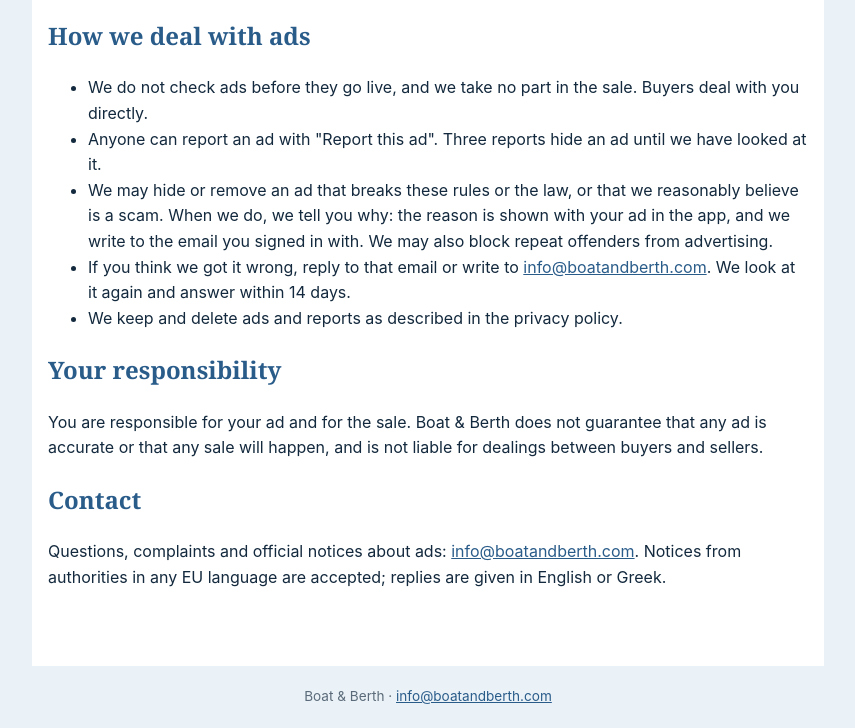
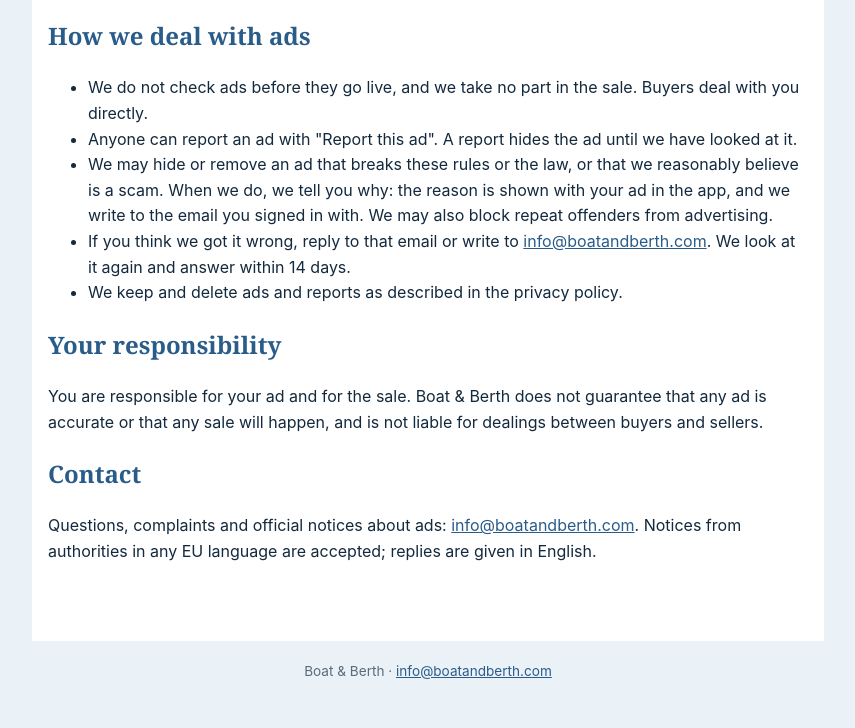
Before and after one commit to GreenSailing/boatandberth, a plain HTML site: page ad-rules.html in a window 1280 px wide. Shown: the part 667-1395 px from the top of the page, without its empty margins (212-1067 px from the left). After the commit the page ends 1369 px from the top, so only its background shows below. Drawn offline with Linux system fonts and the light colour scheme.

Commit message:
Website: eight countries, name Boat & Berth (18/11/2026)

```diff
--- a/ad-rules.html
+++ b/ad-rules.html
@@ -23,7 +23,7 @@ footer{text-align:center;font-size:.85rem;color:#5b6b7a;padding:20px}</style></h
 <h2>How we deal with ads</h2>
 <ul>
 <li>We do not check ads before they go live, and we take no part in the sale. Buyers deal with you directly.</li>
-<li>Anyone can report an ad with "Report this ad". Three reports hide an ad until we have looked at it.</li>
+<li>Anyone can report an ad with "Report this ad". A report hides the ad until we have looked at it.</li>
 <li>We may hide or remove an ad that breaks these rules or the law, or that we reasonably believe is a scam. When we do, we tell you why: the reason is shown with your ad in the app, and we write to the email you signed in with. We may also block repeat offenders from advertising.</li>
 <li>If you think we got it wrong, reply to that email or write to <a href="mailto:info@boatandberth.com">info@boatandberth.com</a>. We look at it again and answer within 14 days.</li>
 <li>We keep and delete ads and reports as described in the privacy policy.</li>
@@ -31,4 +31,4 @@ footer{text-align:center;font-size:.85rem;color:#5b6b7a;padding:20px}</style></h
 <h2>Your responsibility</h2>
 <p>You are responsible for your ad and for the sale. Boat &amp; Berth does not guarantee that any ad is accurate or that any sale will happen, and is not liable for dealings between buyers and sellers.</p>
 <h2>Contact</h2>
-<p>Questions, complaints and official notices about ads: <a href="mailto:info@boatandberth.com">info@boatandberth.com</a>. Notices from authorities in any EU language are accepted; replies are given in English or Greek.</p></main><footer>Boat &amp; Berth · <a href="mailto:info@boatandberth.com">info@boatandberth.com</a></footer></body></html>
+<p>Questions, complaints and official notices about ads: <a href="mailto:info@boatandberth.com">info@boatandberth.com</a>. Notices from authorities in any EU language are accepted; replies are given in English.</p></main><footer>Boat &amp; Berth · <a href="mailto:info@boatandberth.com">info@boatandberth.com</a></footer></body></html>
```
Also changed, not shown: privacy.html (+1 -1 lines), 1 other file.
